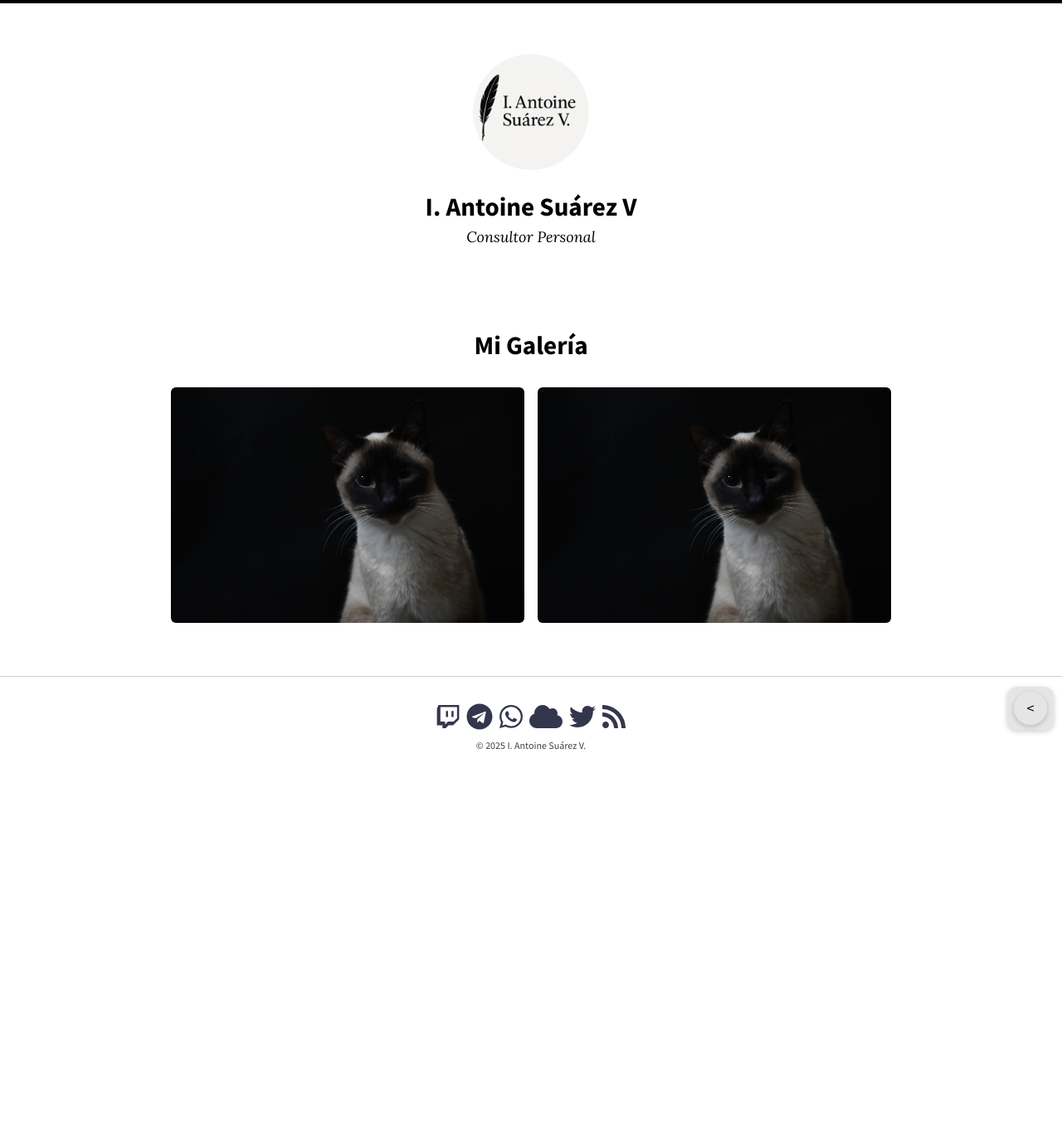
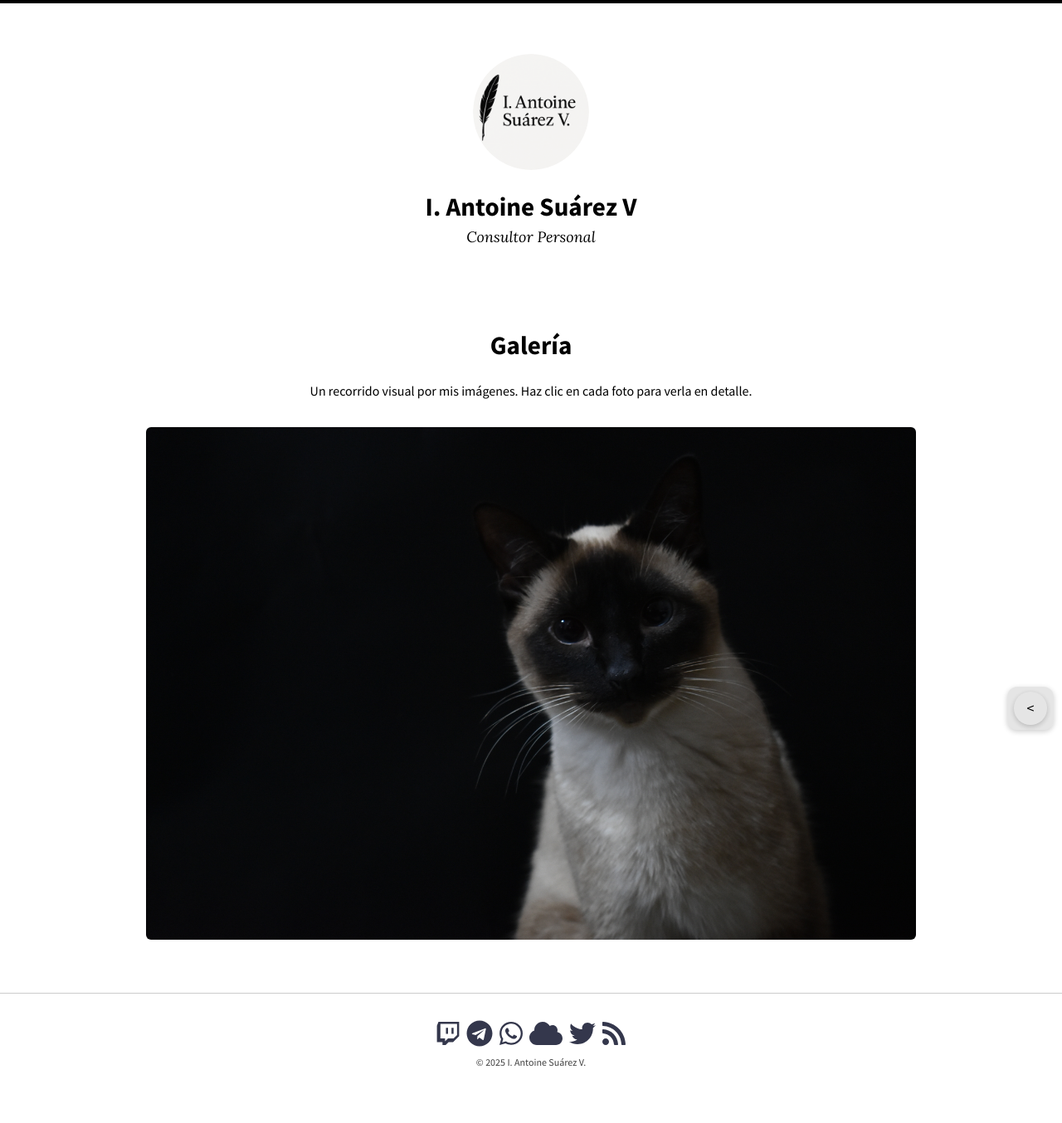
Before and after one commit to KajiiNarumi/iasuarezv, a Jekyll site: the page built from galeria.html, in a window 1280 px wide. Shown: the whole page at 83% size. Built offline with Jekyll 4.4.1, drawn with Linux system fonts in a browser that asks for light colours; nearby versions of some CDN libraries; before the commit the page ends 972 px from its top, so only the background shows below that.

Commit message:
Update galeria.html

```diff
--- a/galeria.html
+++ b/galeria.html
@@ -5,45 +5,53 @@
 
 <main class="galeria-perfil">
 
-  <h2 class="text-center">Mi Galería</h2>
+  <section class="text-center bloque">
+    <h2>Galería</h2>
+    <p>Un recorrido visual por mis imágenes. Haz clic en cada foto para verla en detalle.</p>
+  </section>
 
-  <div class="galeria-grid">
-    {% assign images = site.static_files | where_exp: "file", "file.path contains '/galeria/'" %}
-    {% for img in images %}
+  <section class="galeria-grid">
+    {% assign thumbs = site.static_files | where_exp: "file", "file.path contains '/galeria/' and file.path contains '-thumb.'" %}
+    {% for thumb in thumbs %}
       <div class="galeria-item">
-        <a href="{{ img.path }}" class="modal-link">
-          <img src="{{ img.path | replace: '.jpg', '-thumb.jpg' }}" alt="Fotografía {{ forloop.index }}">
+        <a href="{{ thumb.path | remove: '-thumb' }}" class="modal-link">
+          <img src="{{ thumb.path }}" alt="Fotografía {{ forloop.index }}">
         </a>
       </div>
     {% endfor %}
-  </div>
+  </section>
 
 </main>
 
+<!-- Modal -->
+<div id="modal" class="modal">
+  <span class="modal-close">&times;</span>
+  <img class="modal-content" id="modal-img">
+</div>
+
 <style>
   .galeria-perfil {
-  max-width: 900px;
+    max-width: 960px;
     margin: 0 auto;
     padding: 2rem 1rem;
   }
 
-.text-center {
-  text-align: center;
+  .bloque {
     margin-bottom: 2rem;
   }
 
   .galeria-grid {
     display: grid;
-  grid-template-columns: repeat(auto-fit, minmax(200px, 1fr));
+    grid-template-columns: repeat(auto-fit, minmax(220px, 1fr));
     gap: 1rem;
   }
 
   .galeria-item img {
     width: 100%;
-  display: block;
+    height: auto;
     cursor: pointer;
     border-radius: 6px;
-  transition: transform 0.3s ease;
+    transition: transform 0.3s;
   }
 
   .galeria-item img:hover {
@@ -51,44 +59,64 @@
   }
 
   /* Modal */
-.modal-overlay {
+  .modal {
+    display: none;
     position: fixed;
-  top:0; left:0;
-  width:100%; height:100%;
-  background: rgba(0,0,0,0.8);
-  display: none;
-  align-items: center;
-  justify-content: center;
-  z-index: 1000;
+    z-index: 999;
+    padding-top: 60px;
+    left: 0;
+    top: 0;
+    width: 100%;
+    height: 100%;
+    overflow: auto;
+    background-color: rgba(0,0,0,0.85);
   }
 
-.modal-overlay img {
+  .modal-content {
+    margin: auto;
+    display: block;
     max-width: 90%;
     max-height: 90%;
     border-radius: 6px;
   }
+
+  .modal-close {
+    position: absolute;
+    top: 20px;
+    right: 35px;
+    color: #fff;
+    font-size: 40px;
+    font-weight: bold;
+    cursor: pointer;
+  }
+
+  .modal-close:hover {
+    color: #bbb;
+  }
 </style>
 
 <script>
-document.addEventListener("DOMContentLoaded", function() {
-  const links = document.querySelectorAll('.modal-link');
-  const modal = document.createElement('div');
-  modal.className = 'modal-overlay';
-  const modalImg = document.createElement('img');
-  modal.appendChild(modalImg);
-  document.body.appendChild(modal);
+  const modal = document.getElementById('modal');
+  const modalImg = document.getElementById('modal-img');
+  const modalClose = document.getElementsByClassName('modal-close')[0];
 
-  links.forEach(link => {
-    link.addEventListener('click', function(e) {
+  document.querySelectorAll('.modal-link').forEach(link => {
+    link.addEventListener('click', e => {
       e.preventDefault();
+      modal.style.display = "block";
       modalImg.src = link.href;
-      modal.style.display = 'flex';
     });
   });
 
-  modal.addEventListener('click', function() {
-    modal.style.display = 'none';
-    modalImg.src = '';
-  });
-});
+  modalClose.onclick = () => {
+    modal.style.display = "none";
+    modalImg.src = "";
+  }
+
+  window.onclick = e => {
+    if (e.target == modal) {
+      modal.style.display = "none";
+      modalImg.src = "";
+    }
+  }
 </script>
```
Lines whose indentation alone changed are shown as unchanged.
